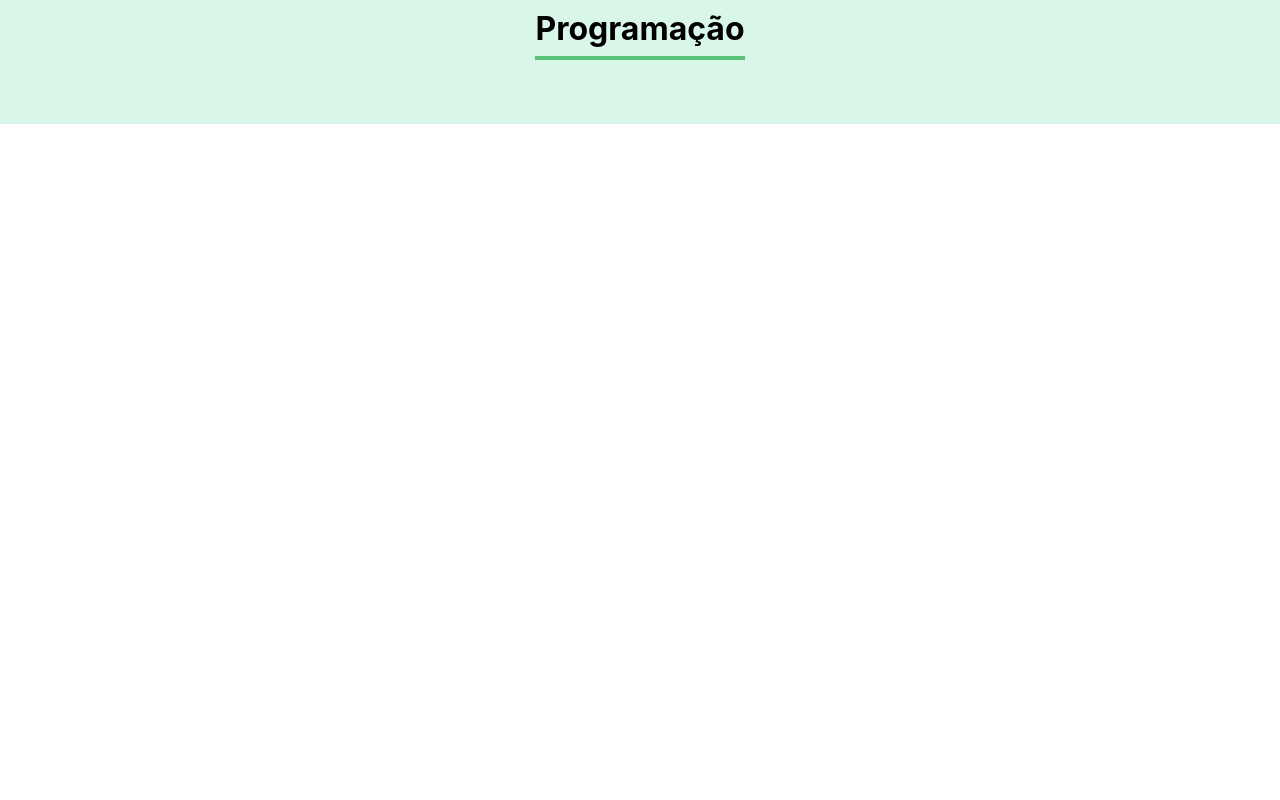
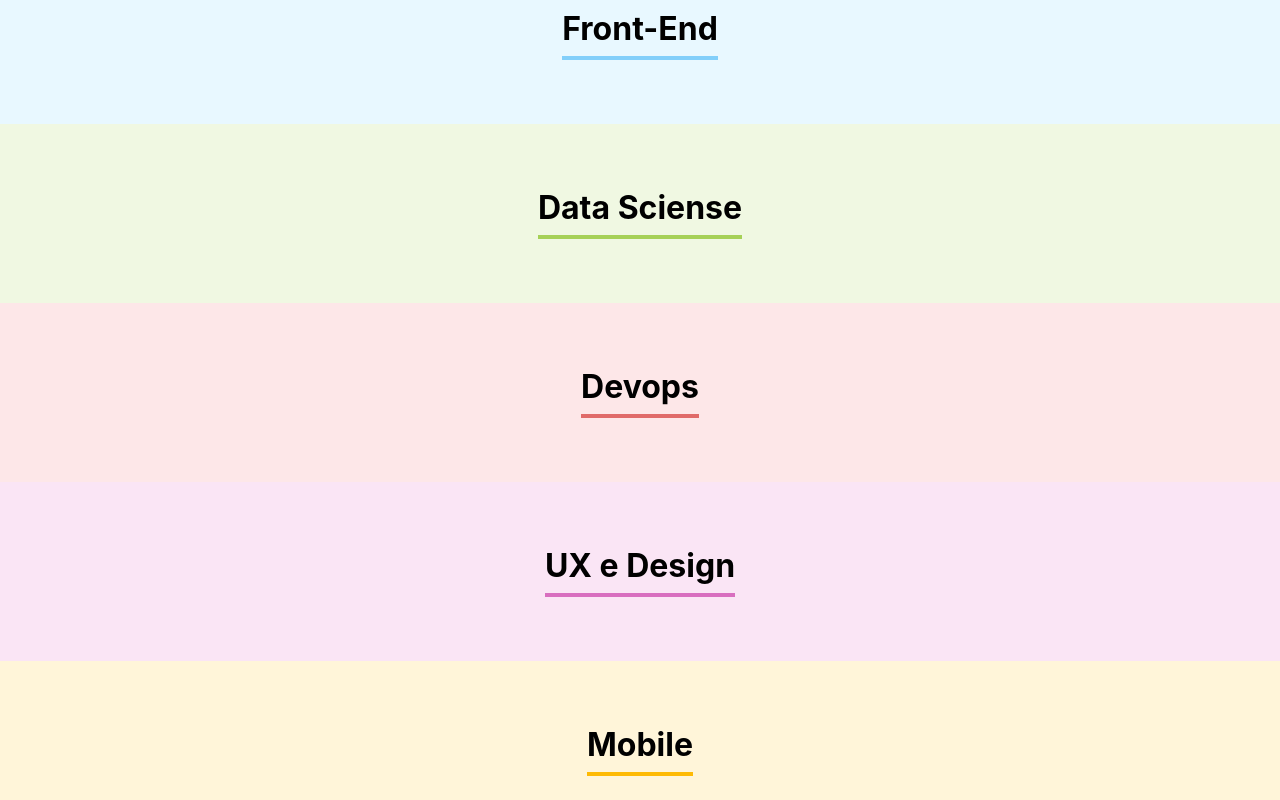
Before and after one commit to mteusbarbosa/react-javascript, a React (Create React App) app in the folder organo/: page / in a window 1280 px wide. Shown: the part 1500-2300 px from the top of the page. Before the commit the page ends 1624 px from the top, so only its background shows below. Built offline with nearby package versions, Linux system fonts and the light colour scheme.

Commit message:
Time component

```diff
--- a/organo/src/App.jsx
+++ b/organo/src/App.jsx
@@ -4,6 +4,39 @@ import Formulario from "./components/Formulario/Formulario";
 import Time from "./components/Time/Time";
 
 function App() {
+  const times = [
+    {
+      nome: "Front-End",
+      corPrimaria: "#82CFFA",
+      corSecundaria: "#E8F8FF",
+    },
+    {
+      nome: "Data Sciense",
+      corPrimaria: "#A6D157",
+      corSecundaria: "#F0F8E2",
+    },
+    {
+      nome: "Devops",
+      corPrimaria: "#E06B69",
+      corSecundaria: "#FDE7E8",
+    },
+    {
+      nome: "UX e Design",
+      corPrimaria: "#D86EBF",
+      corSecundaria: "#FAE5F5",
+    },
+    {
+      nome: "Mobile",
+      corPrimaria: "#FEBA05",
+      corSecundaria: "#FFF5D9",
+    },
+    {
+      nome: "Inovação e Gestão",
+      corPrimaria: "#FF8A29",
+      corSecundaria: "#FFEEDF",
+    },
+  ];
+
   const [colaboradores, setColaboradores] = useState([]);
 
   function handleFormSubmit(event) {
@@ -15,7 +48,9 @@ function App() {
     <div className="App">
       <Banner />
       <Formulario aoColaboradorCadastrado={handleFormSubmit} />
-      <Time nome="Programação"/>
+      {times.map((time, idx) => {
+       return <Time nome={time.nome} corPrimaria={time.corPrimaria} corSecundaria={time.corSecundaria} key={idx}/>
+      })}
     </div>
   );
 }
--- a/organo/src/components/Time/Time.css
+++ b/organo/src/components/Time/Time.css
@@ -1,12 +1,11 @@
 .time {
     text-align: center;
     padding: 32px;
-    background-color: #D9F7E9;
 }
 
 .time h3 {
     font-size: 32px;
-    border-bottom: 4px solid #57C278;
+    border-bottom: 4px solid;
     display: inline-block;
     padding-bottom: 8px;
 }
--- a/organo/src/components/Time/Time.jsx
+++ b/organo/src/components/Time/Time.jsx
@@ -1,9 +1,12 @@
 import "./Time.css";
 
 export default function Time(props) {
-  return <>
-    <section className="time">
-        <h3>{props.nome}</h3>
-    </section>
-  </>;
+  const { nome, corPrimaria, corSecundaria } = props;
+  return (
+    <>
+      <section className="time" style={{ backgroundColor: corSecundaria }}>
+        <h3 style={{ borderColor: corPrimaria }}>{nome}</h3>
+      </section>
+    </>
+  );
 }
```
